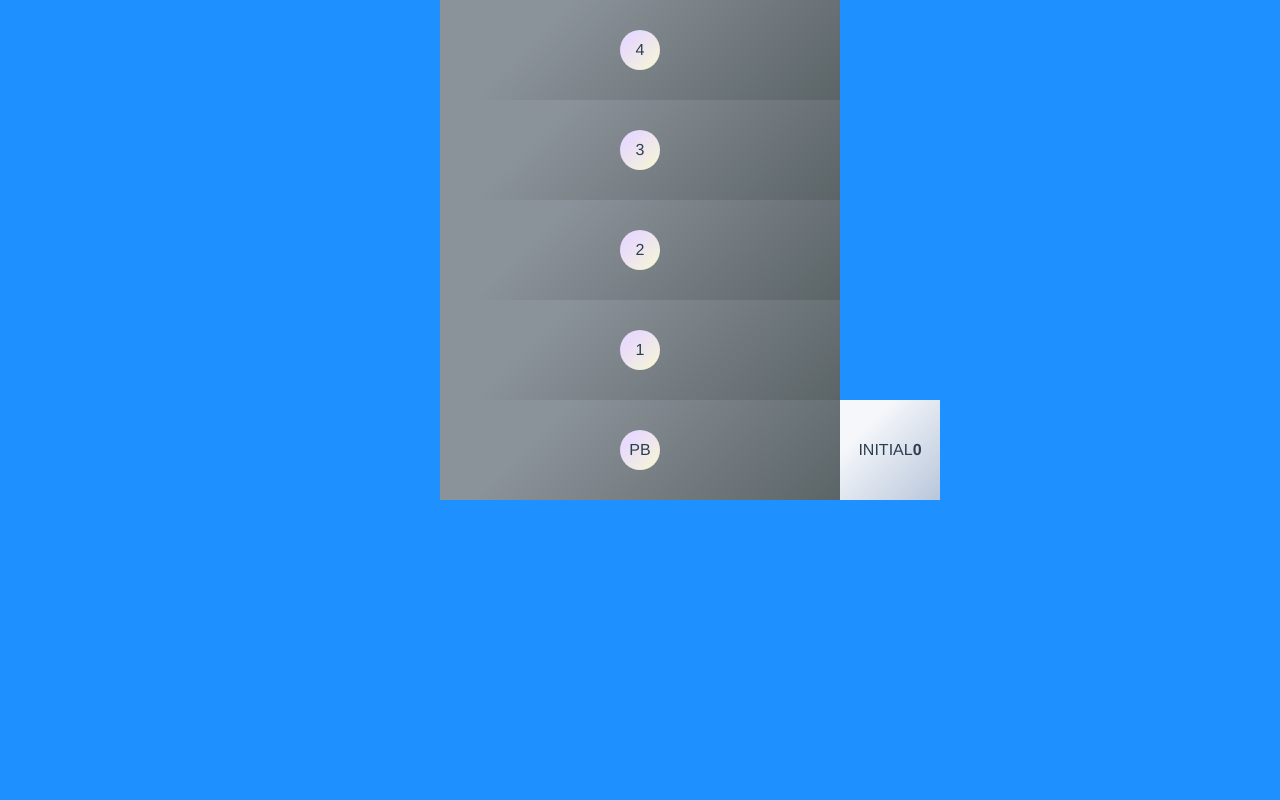
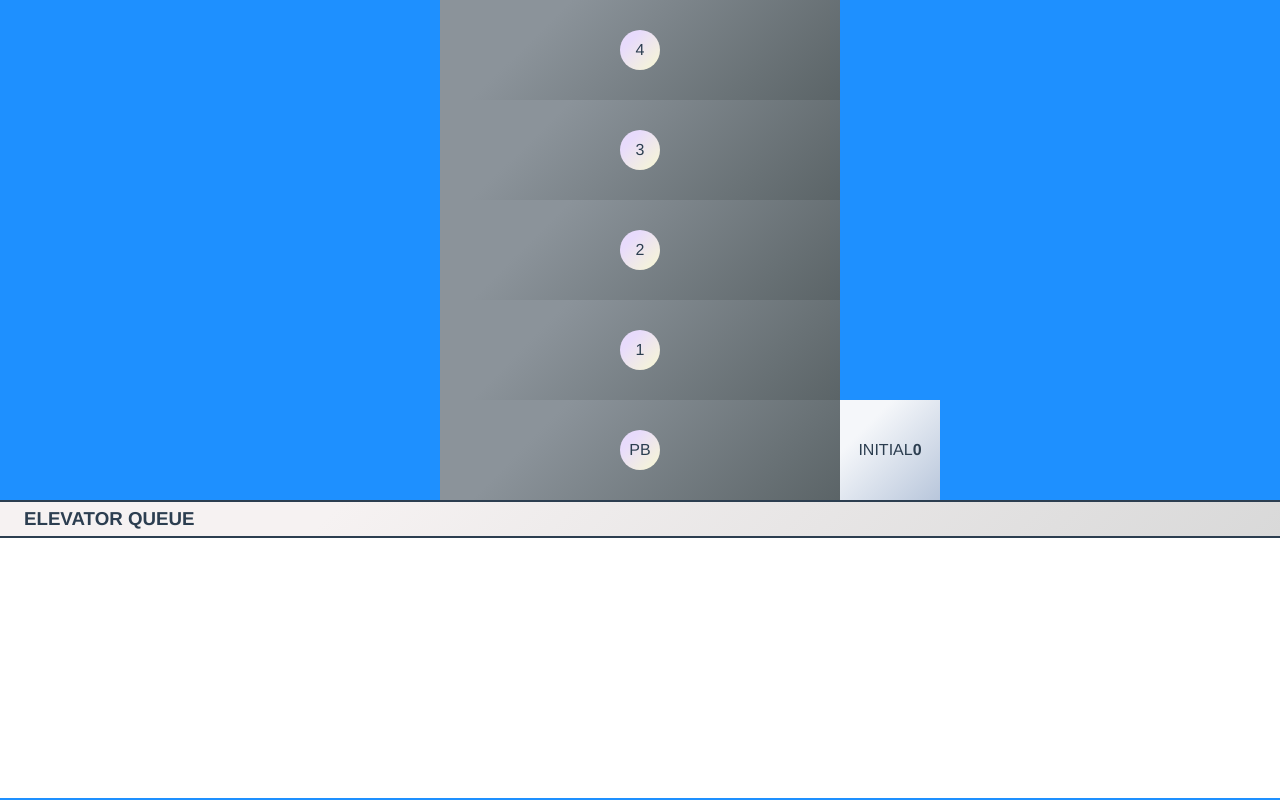
Before and after one commit to ericlifs/vue-elevator, a Vue app: page / in a window 1280 px wide. Built offline with nearby package versions, Linux system fonts and the light colour scheme.

Commit message:
Add elevator queue component

```diff
--- a/src/App.vue
+++ b/src/App.vue
@@ -1,16 +1,19 @@
 <template>
   <div id="app">
     <building></building>
+    <elevator-queue></elevator-queue>
   </div>
 </template>
 
 <script>
 import Building from './components/Building.vue'
+import ElevatorQueue from './components/ElevatorQueue.vue'
 
 export default {
   name: 'App',
   components: {
-    Building
+    Building,
+    ElevatorQueue
   },
   data() {
     return {
@@ -27,6 +30,10 @@ export default {
     height: 100vh;
     background: #1e90ff;
     position: relative;
+
+    * {
+      box-sizing: border-box;
+    }
 
     #app {
       font-family: Avenir, Helvetica, Arial, sans-serif;
--- /dev/null
+++ b/src/components/ElevatorQueue.vue
@@ -0,0 +1,42 @@
+<template>
+  <section class="elevator-queue">
+    <h3 class="elevator-queue__title elevator-queue__entry">Elevator Queue</h3>
+    <label class="elevator-queue__entry" v-for="item in queue" :key="item">
+      Request elevator from {{item}} floor
+    </label>
+  </section>
+</template>
+
+<script>
+import { mapGetters } from 'vuex'
+
+export default {
+  name: 'ElevatorQueue',
+  computed: { ...mapGetters(['queue']) }
+}
+</script>
+
+<style lang="scss" scoped>
+  .elevator-queue {
+    height: 298px;
+    background: white;
+    display: flex;
+    flex-direction: column;
+    align-items: flex-start;
+    border-top: 2px solid;
+
+    &__entry {
+      width: 100%;
+      padding: 6px 24px;
+      text-align: start;
+      text-transform: uppercase;
+    }
+
+    &__title {
+      margin: 0;
+      border-bottom: 2px solid;
+      background-color: #d9d9d9;
+      background-image: linear-gradient(315deg, #d9d9d9 0%, #f6f2f2 74%);
+    }
+  }
+</style>
--- a/src/store/modules/elevator.js
+++ b/src/store/modules/elevator.js
@@ -10,7 +10,8 @@ const getters = {
   currentFloor: state => state.currentFloor,
   isQueueEmpty: state => state.queue.length === 0,
   firstFromQueue: state => state.queue[0],
-  status: state => state.status
+  status: state => state.status,
+  queue: state => state.queue
 }
 
 const actions = {
```
